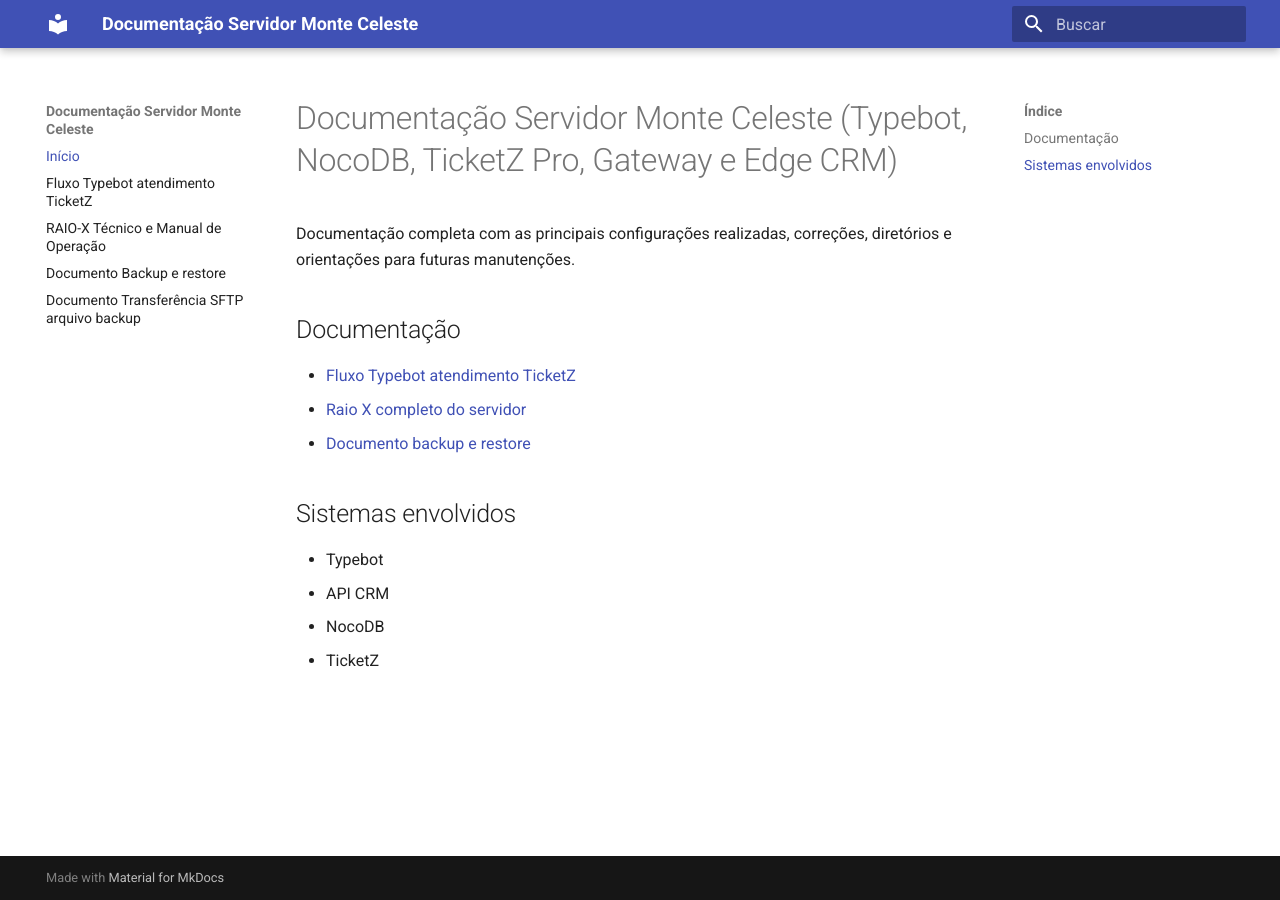
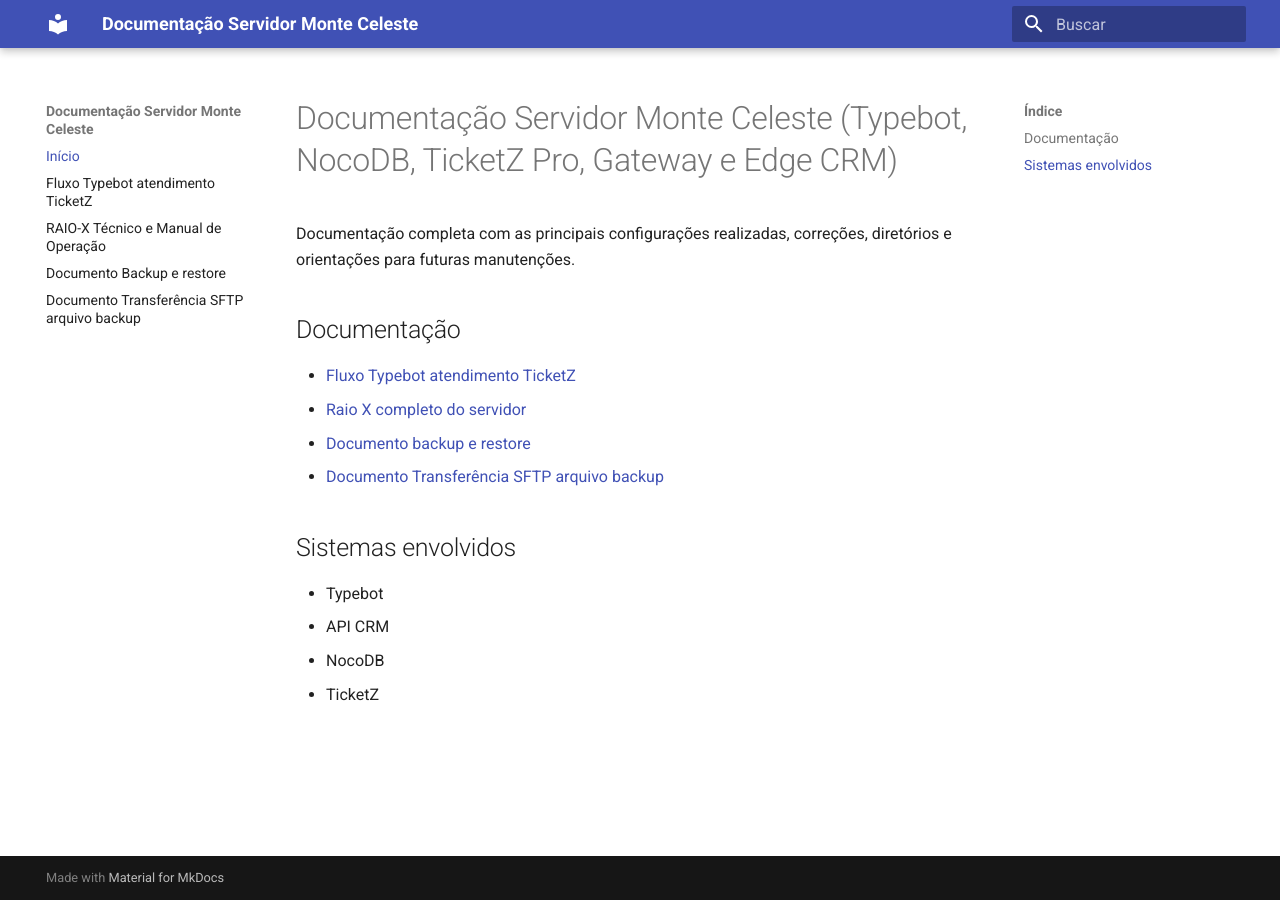
Before and after one commit to cortatroo/doc-monteceleste, an MkDocs documentation site: the page built from docs/index.md, in a window 1280 px wide. Built offline with MkDocs 1.6.1 and Material for MkDocs 9.7.7, drawn with Linux system fonts in a browser that asks for light colours.

Commit message:
Update index.md

```diff
--- a/docs/index.md
+++ b/docs/index.md
@@ -7,6 +7,7 @@ Documentação completa com as principais configurações realizadas, correçõe
 - [Fluxo Typebot atendimento TicketZ](Documentacao_Typebot_Triagem.md)
 - [Raio X completo do servidor](RAIO_X_TECNICO_TICHATBOT_TICKETZ_PRO_2026-10-23.md)
 - [Documento backup e restore](Documento backup e restore.md)
+- [Documento Transferência SFTP arquivo backup](Doc_Transferencia SFTP_Windows e Ubuntu.md)
 
 ## Sistemas envolvidos
 
```
